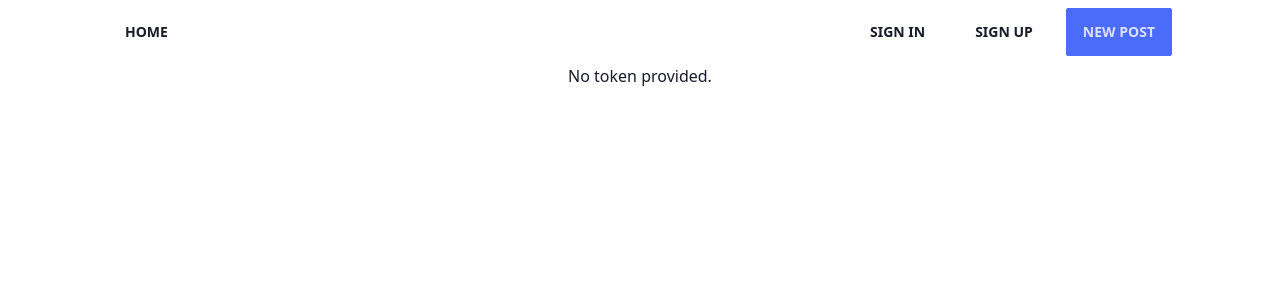
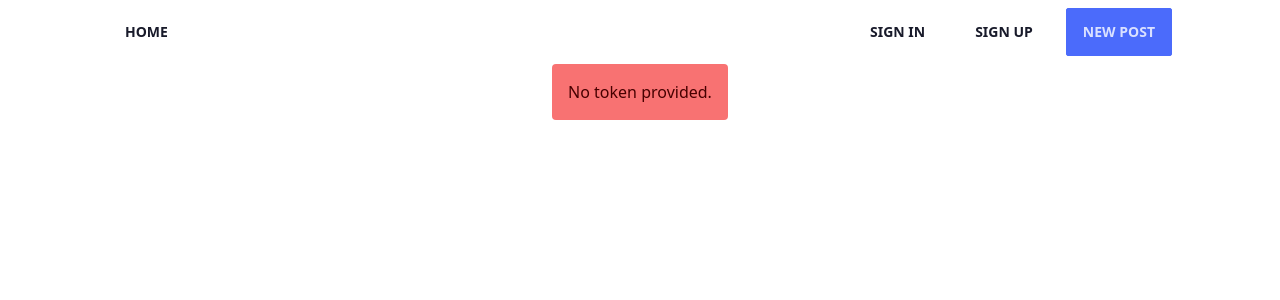
Before and after one commit to crespire/buysell, a React (Create React App) app in the folder client/: page /verify-account in a window 1280 px wide. Shown: the top 300 px of the page. Built offline with nearby package versions, Linux system fonts and the light colour scheme.

Commit message:
fix: style verify account page

```diff
--- a/client/src/components/AccountVerify.tsx
+++ b/client/src/components/AccountVerify.tsx
@@ -17,8 +17,8 @@ function AccountVerify() {
   return (
     <div>
       { token
-        ? <button onClick={() => verifyUser(token)}className="p-2 border border-solid border-black" type="submit">Verify My Account!</button>
-        : <p>No token provided.</p>
+        ? <button onClick={() => verifyUser(token)}className="btn btn-primary" type="submit">Verify My Account!</button>
+        : <p className="alert alert-error">No token provided.</p>
       }
     </div>
 
```
